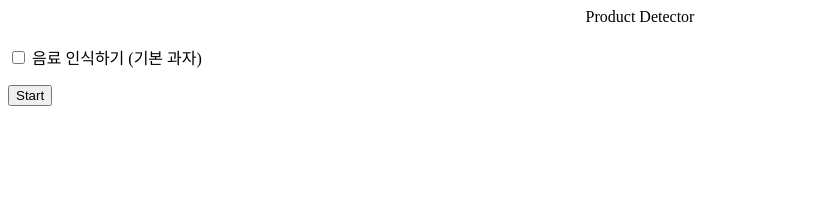
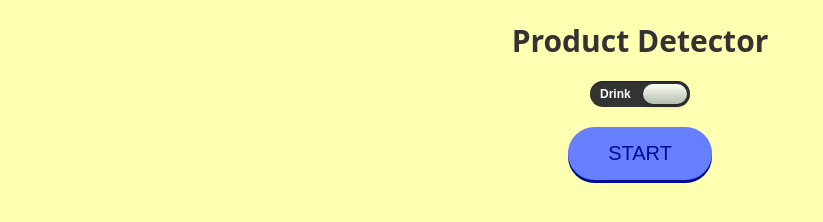
Before and after one commit to Cceugene/snackdetector, a plain HTML site: page index.html in a window 1280 px wide. Shown: the whole page, without its empty margins (0-823 px from the left). Drawn offline with Linux system fonts and the light colour scheme.

Commit message:
add_design

```diff
--- a/index.html
+++ b/index.html
@@ -1,33 +1,39 @@
 <!DOCTYPE html>
 <html>
+
 <head>
     <meta charset="UTF-8">
     <meta http-equiv="X-UA-Compatible" content="IE=edge">
     <meta name="viewport" content="width=device-width, initial-scale=1.0">
     <title>Snack Detector</title>
     <style>
-        #webcam-container {margin: 0 auto;}
-        #title {text-align: center;}
-        input#model { display: inline; }
+        #webcam-container {
+            margin: 0 auto;
+        }
+
+        #title {
+            text-align: center;
+        }
+
+        input#model {
+            display: inline;
+        }
     </style>
+    <link rel="stylesheet" href="style.css">
 </head>
 
 <body>
-    <div id="title">Product Detector</div>
+    <h1>Product Detector</h1>
     <h3 class="pb-2 d-flex justify-content-center"></h3>
-    <section class="d-flex justify-content-center">
-        <!-- <p class="d-flex align-items-center pr-3">과자</p> -->
-        <div>
-            <input type="checkbox" id="model">
-            <label for="model">
-                <span class="knob">
-                    음료 인식하기 (기본 과자)
-                </span>
-            </label>
-        </div>
-        <p class="d-flex align-items-center pl-3"></p>
-    </section>
-    <button type="button" onclick="init()">Start</button>
+    <div class="slideThree">
+        <input type="checkbox" value="None" id="slideThree" name="check" checked />
+        <label for="slideThree"></label>
+    </div>
+    <div class="align-center">
+    <button type="button" class="btn" id="btn-start" onclick="init()">
+        Start
+    </button>
+    </div>
     <div id="webcam-container"></div>
     <div id="label-container"></div>
     <script src="https://cdn.jsdelivr.net/npm/@tensorflow/tfjs@1.3.1/dist/tf.min.js"></script>
@@ -45,7 +51,7 @@
 
         // Load the image model and setup the webcam
         async function init() {
-            if (document.getElementById("model").checked) {
+            if (document.getElementById("slideThree").checked) {
                 URL = URL_drink;
             } else {
                 URL = URL_snack;
@@ -63,7 +69,7 @@
             // Convenience function to setup a webcam
             const flip = false; // whether to flip the webcam
             webcam = new tmImage.Webcam(200, 200, flip); // width, height, flip
-            await webcam.setup({ facingMode: "environment"}); // request access to the webcam
+            await webcam.setup({ facingMode: "environment" }); // request access to the webcam
             await webcam.play();
             window.requestAnimationFrame(loop);
 
@@ -95,36 +101,43 @@
             // predict can take in an image, video or canvas html element
             const prediction = await model.predict(webcam.canvas);
 
-		    var max = prediction[0].probability;
+            var max = prediction[0].probability;
             var max_name = prediction[0].className;
 
             for (let i = 0; i < maxPredictions; i++) {
-                if(max < prediction[i].probability){
-				max = prediction[i].probability;
-                max_name = prediction[i].className;
-			    }
+                if (max < prediction[i].probability) {
+                    max = prediction[i].probability;
+                    max_name = prediction[i].className;
+                }
             }
             // const classPrediction =
             //     prediction[i].className + ": " + prediction[i].probability.toFixed(2);
             const classPrediction =
-                max_name + ": " + max.toFixed(2)*100 + "%";
+                max_name + ": " + max.toFixed(2) * 100 + "%";
             labelContainer.childNodes[0].innerHTML = classPrediction;
         }
     </script>
 </body>
 <!--Copyright (c) 2022 by Aaron Vanston (https://codepen.io/aaronvanston/pen/yNYOXR)
-
 Permission is hereby granted, free of charge, to any person obtaining a copy of this software and associated
 documentation files (the "Software"), to deal in the Software without restriction, including without limitation the
 rights to use, copy, modify, merge, publish, distribute, sublicense, and/or sell copies of the Software, and to permit
 persons to whom the Software is furnished to do so, subject to the following conditions:
-
 The above copyright notice and this permission notice shall be included in all copies or substantial portions of the
 Software.
-
 THE SOFTWARE IS PROVIDED "AS IS", WITHOUT WARRANTY OF ANY KIND, EXPRESS OR IMPLIED, INCLUDING BUT NOT LIMITED TO THE
 WARRANTIES OF MERCHANTABILITY, FITNESS FOR A PARTICULAR PURPOSE AND NONINFRINGEMENT. IN NO EVENT SHALL THE AUTHORS OR
 COPYRIGHT HOLDERS BE LIABLE FOR ANY CLAIM, DAMAGES OR OTHER LIABILITY, WHETHER IN AN ACTION OF CONTRACT, TORT OR
 OTHERWISE, ARISING FROM, OUT OF OR IN CONNECTION WITH THE SOFTWARE OR THE USE OR OTHER DEALINGS IN THE SOFTWARE.-->
 
+<!-- Copyright (c) 2022 by Brad Bodine (https://codepen.io/bbodine1/pen/DqdMRy)
+Permission is hereby granted, free of charge, to any person obtaining a copy of this software and associated documentation files (the "Software"), to deal in the Software without restriction, including without limitation the rights to use, copy, modify, merge, publish, distribute, sublicense, and/or sell copies of the Software, and to permit persons to whom the Software is furnished to do so, subject to the following conditions:
+The above copyright notice and this permission notice shall be included in all copies or substantial portions of the Software.
+THE SOFTWARE IS PROVIDED "AS IS", WITHOUT WARRANTY OF ANY KIND, EXPRESS OR IMPLIED, INCLUDING BUT NOT LIMITED TO THE WARRANTIES OF MERCHANTABILITY, FITNESS FOR A PARTICULAR PURPOSE AND NONINFRINGEMENT. IN NO EVENT SHALL THE AUTHORS OR COPYRIGHT HOLDERS BE LIABLE FOR ANY CLAIM, DAMAGES OR OTHER LIABILITY, WHETHER IN AN ACTION OF CONTRACT, TORT OR OTHERWISE, ARISING FROM, OUT OF OR IN CONNECTION WITH THE SOFTWARE OR THE USE OR OTHER DEALINGS IN THE SOFTWARE. -->
+
+<!-- Copyright (c) 2022 by Danijel Vincijanovic (https://codepen.io/davinci/pen/yVZapY)
+Permission is hereby granted, free of charge, to any person obtaining a copy of this software and associated documentation files (the "Software"), to deal in the Software without restriction, including without limitation the rights to use, copy, modify, merge, publish, distribute, sublicense, and/or sell copies of the Software, and to permit persons to whom the Software is furnished to do so, subject to the following conditions:
+The above copyright notice and this permission notice shall be included in all copies or substantial portions of the Software.
+THE SOFTWARE IS PROVIDED "AS IS", WITHOUT WARRANTY OF ANY KIND, EXPRESS OR IMPLIED, INCLUDING BUT NOT LIMITED TO THE WARRANTIES OF MERCHANTABILITY, FITNESS FOR A PARTICULAR PURPOSE AND NONINFRINGEMENT. IN NO EVENT SHALL THE AUTHORS OR COPYRIGHT HOLDERS BE LIABLE FOR ANY CLAIM, DAMAGES OR OTHER LIABILITY, WHETHER IN AN ACTION OF CONTRACT, TORT OR OTHERWISE, ARISING FROM, OUT OF OR IN CONNECTION WITH THE SOFTWARE OR THE USE OR OTHER DEALINGS IN THE SOFTWARE.
+ -->
 </html>
--- a/style.css
+++ b/style.css
@@ -1,7 +1,16 @@
 body {
-    font-family: sans-serif;
-    background-color: #eeeeee;
-  }
+  background: #ffffb2;
+  font-family: 'Open Sans', sans-serif;
+  font-weight: 300;
+}
+
+body h1 {
+  color: #333;
+  font-size: 30px;
+  text-align: center;
+  margin: 20px 0 0 0;
+  -webkit-font-smoothing: antialiased;
+}
 
   .file-upload {
     background-color: #ffffff;
@@ -120,3 +129,84 @@ body {
   }
 
   #title {text-align: center;}
+
+.slideThree {
+  width: 100px;
+  height: 26px;
+  background: #333;
+  margin: 20px auto;
+  position: relative;
+  border-radius: 50px;
+  box-shadow: inset 0px 1px 1px rgba(0, 0, 0, 0.5), 0px 1px 0px rgba(255, 255, 255, 0.2);
+}
+.slideThree:after {
+  content: "Snack";
+  color: #ffffff;
+  position: absolute;
+  right: 10px;
+  z-index: 0;
+  font: 12px/26px Arial, sans-serif;
+  font-weight: bold;
+  text-shadow: 1px 1px 0px rgba(255, 255, 255, 0.15);
+}
+.slideThree:before {
+  content: "Drink";
+  color: #ffffff;
+  position: absolute;
+  left: 10px;
+  z-index: 0;
+  font: 12px/26px Arial, sans-serif;
+  font-weight: bold;
+}
+.slideThree label {
+  display: block;
+  width: 44px;
+  height: 20px;
+  cursor: pointer;
+  position: absolute;
+  top: 3px;
+  left: 3px;
+  z-index: 1;
+  background: #fcfff4;
+  background: linear-gradient(to bottom, #fcfff4 0%, #dfe5d7 40%, #b3bead 100%);
+  border-radius: 50px;
+  transition: all 0.4s ease;
+  box-shadow: 0px 2px 5px 0px rgba(0, 0, 0, 0.3);
+}
+.slideThree input[type="checkbox"] {
+  visibility: hidden;
+}
+.slideThree input[type="checkbox"]:checked + label {
+  left: 53px;
+}
+
+.btn {
+  display: inline-block;
+  background-color: #667fff;
+  padding: 15px 40px;
+  border: none;
+  border-radius: 30px;
+  font-family: "Abel", sans-serif;
+  font-size: 20px;
+  text-decoration: none;
+  text-transform: uppercase;
+  color: #000c90;
+  box-shadow: 0 3px 0 #000c90;
+  cursor: pointer;
+  transition: all 100ms linear;
+}
+.btn:hover {
+  -moz-transform: translateY(-4px);
+  -o-transform: translateY(-4px);
+  -ms-transform: translateY(-4px);
+  -webkit-transform: translateY(-4px);
+  transform: translateY(-4px);
+  box-shadow: 0 7px 0 #000c90;
+}
+.btn:focus {
+  outline: 0;
+}
+
+.align-center {
+  text-align: center;
+}
```
